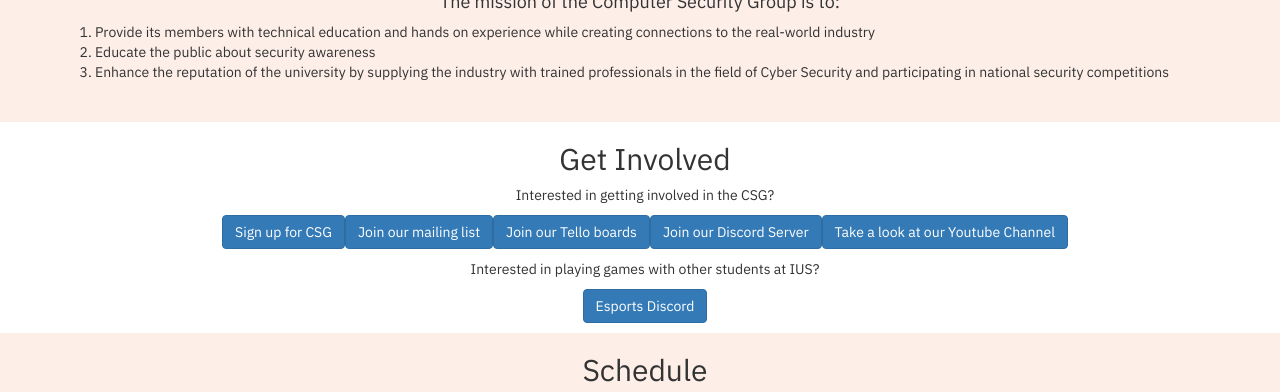
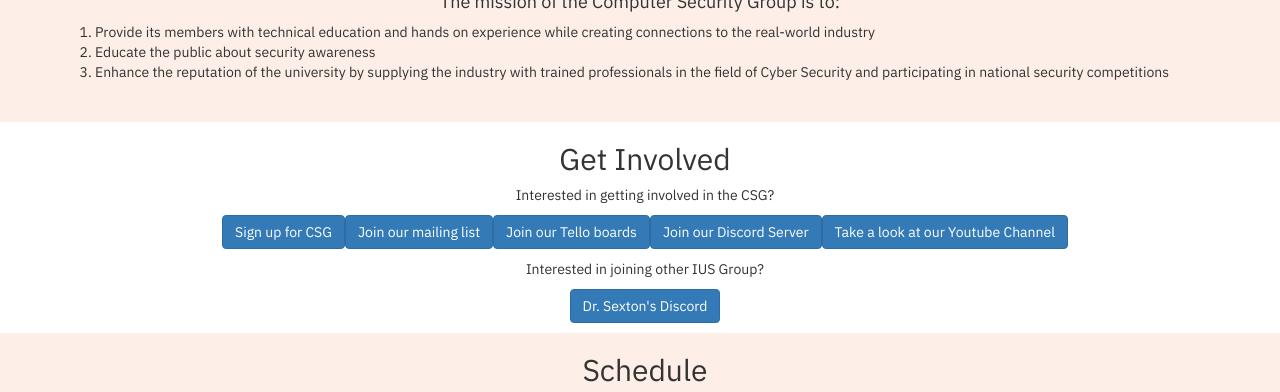
Before and after one commit to ius-csg/csghomepage, a Jekyll site: the page built from index.html, in a window 1280 px wide and 900 px high, scrolled down 846 px, cut to the strip 0-392 px from the top of the window. Built offline with Jekyll 4.4.1, drawn with Linux system fonts in a browser that asks for light colours; some of the changed text lies outside the part shown.

Commit message:
updated get involved section and resources.html

```diff
--- a/_includes/getinvolved.html
+++ b/_includes/getinvolved.html
@@ -13,10 +13,13 @@
             <a class="btn btn-primary" href="https://www.youtube.com/channel/UClEhZKB9uklUQeW9YJYfuTg/featured"> Take a look at our Youtube Channel</a>
         </p>
             <div>
-                <p class="subtitle">Interested in playing games with other students at IUS? </p>
+                <p class="subtitle">Interested in joining other IUS Group?</p>
                 <p class="subtitle flexlabel">
+                    <a class="btn btn-primary" href="https://discord.gg/E2jQ3FHTJB">Dr. Sexton's Discord</a>
+                </p>
+                <!--<p class="subtitle flexlabel">
                     <a class="btn btn-primary" href="https://discord.gg/MPWPxaE3QW">Esports Discord</a>
-                </p>
+                </p> -->
             </div>
         </section>
     </div>
--- a/_includes/resources.html
+++ b/_includes/resources.html
@@ -3,6 +3,9 @@
     <div class="resourcebox">
         <h4>Reading</h4>
         <ul style="list-style-type: disc; ">
+            <li>
+                <a href="https://www.youtube.com/playlist?list=PLB8wiCkY95dldgdGp4o1-KKqkb2AM5GSK">Intro to Quantum Computing Playlist </a> by CSG Member: Zac Clifton
+            </li>
             <li>
                 <a href="https://www.sans.org/webcasts/physical-security-thats-wrong-typical-door-103542">The SANS Physical Security webcast w/ Deviant Ollam</a>
             </li>
```
Also changed, not shown: README.md.
